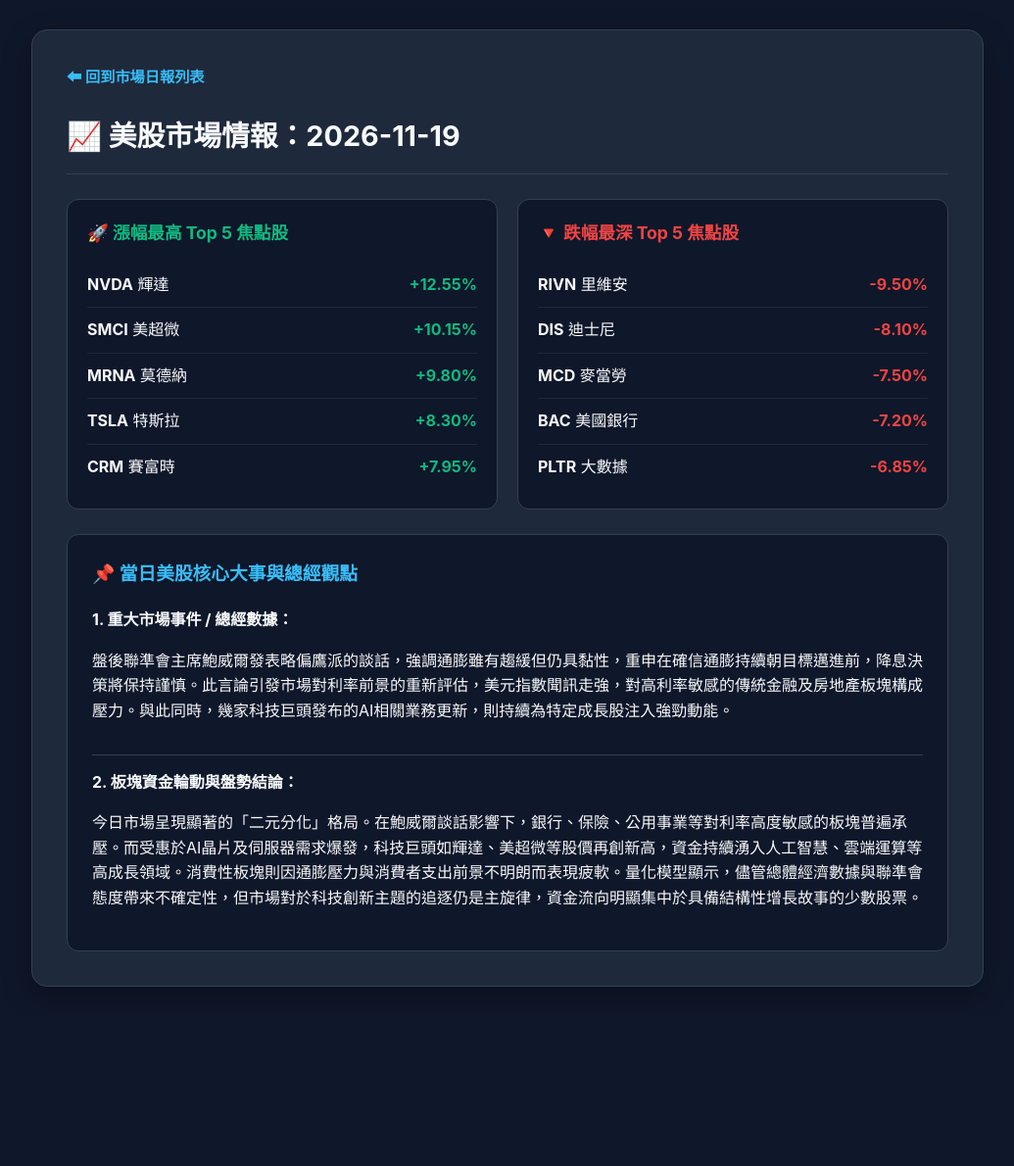
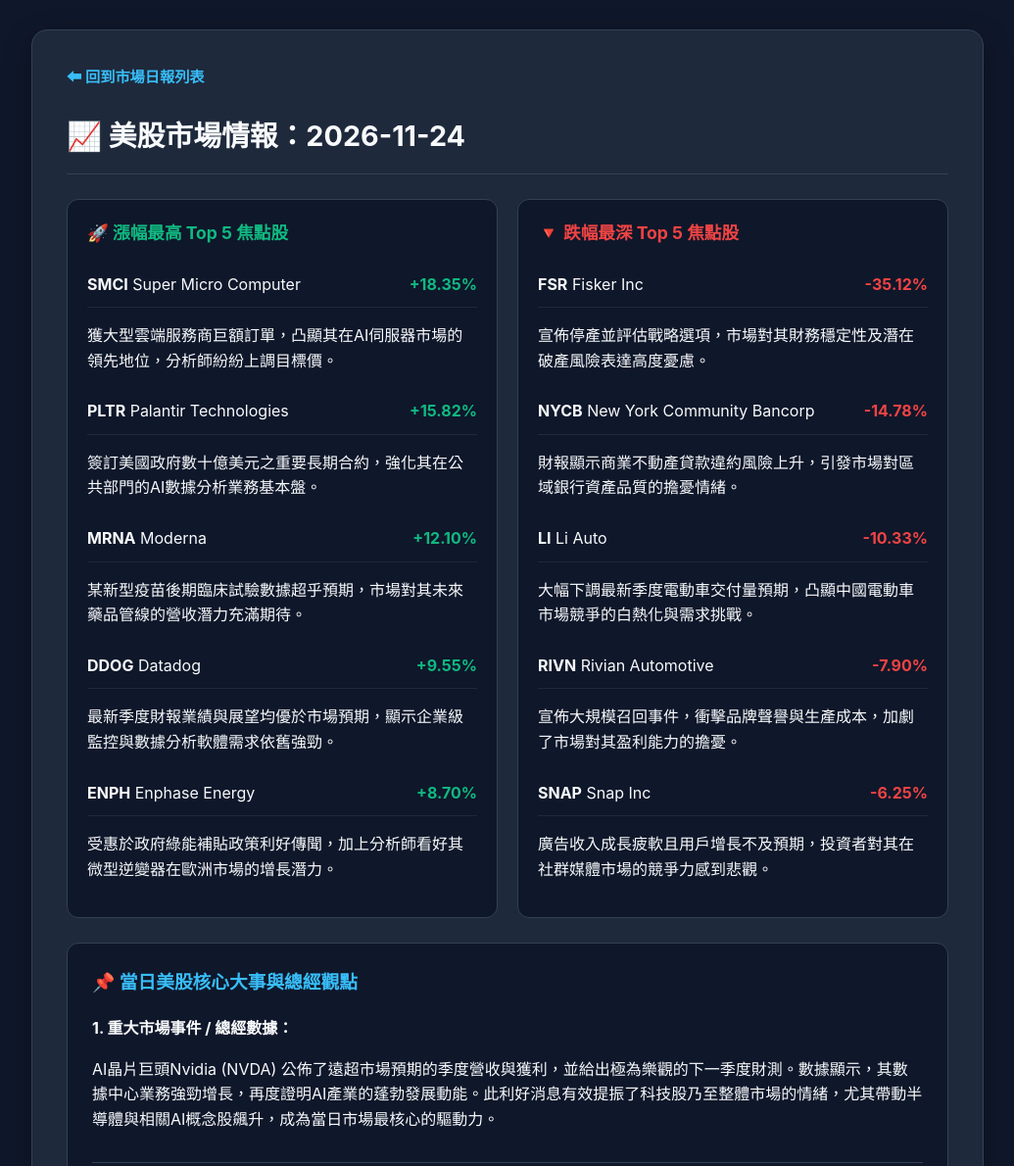
Before and after one commit to xinghanwang68-ui/auto-website-finance, a plain HTML site: page 2026-11-24.html in a window 1280 px wide. Shown: the top 1190 px of the page at 98% size, without its empty margins (122-1157 px from the left). Before the commit the page ends 1037 px from the top, so only its background shows below. Drawn offline with Linux system fonts and the light colour scheme.

Commit message:
Update daily content: 2026-11-24

```diff
--- a/2026-11-19.html
+++ b/2026-11-24.html
@@ -3,7 +3,7 @@
 <head>
     <meta charset="UTF-8">
     <meta name="viewport" content="width=device-width, initial-scale=1.0">
-    <title>美股市場情報 - 2026-11-19</title>
+    <title>美股市場情報 - 2026-11-24</title>
     <style>
         :root {
             --bg-color: #0f172a;
@@ -118,26 +118,36 @@
 <body>
     <div class="container">
         <a href="index.html" class="back-btn">⬅ 回到市場日報列表</a>
-        <h1>📈 美股市場情報：2026-11-19</h1>
+        <h1>📈 美股市場情報：2026-11-24</h1>
         <div class="content"><div class="market-grid">
     <div class="stock-card">
         <h3 style="color: #10b981;">🚀 漲幅最高 Top 5 焦點股</h3>
         <ul class="stock-list">
-            <li class="stock-item"><span><strong>NVDA</strong> 輝達</span><span class="badge-up">+12.55%</span></li>
-            <li class="stock-item"><span><strong>SMCI</strong> 美超微</span><span class="badge-up">+10.15%</span></li>
-            <li class="stock-item"><span><strong>MRNA</strong> 莫德納</span><span class="badge-up">+9.80%</span></li>
-            <li class="stock-item"><span><strong>TSLA</strong> 特斯拉</span><span class="badge-up">+8.30%</span></li>
-            <li class="stock-item"><span><strong>CRM</strong> 賽富時</span><span class="badge-up">+7.95%</span></li>
+            <li class="stock-item"><span><strong>SMCI</strong> Super Micro Computer</span><span class="badge-up">+18.35%</span></li>
+            <p>獲大型雲端服務商巨額訂單，凸顯其在AI伺服器市場的領先地位，分析師紛紛上調目標價。</p>
+            <li class="stock-item"><span><strong>PLTR</strong> Palantir Technologies</span><span class="badge-up">+15.82%</span></li>
+            <p>簽訂美國政府數十億美元之重要長期合約，強化其在公共部門的AI數據分析業務基本盤。</p>
+            <li class="stock-item"><span><strong>MRNA</strong> Moderna</span><span class="badge-up">+12.10%</span></li>
+            <p>某新型疫苗後期臨床試驗數據超乎預期，市場對其未來藥品管線的營收潛力充滿期待。</p>
+            <li class="stock-item"><span><strong>DDOG</strong> Datadog</span><span class="badge-up">+9.55%</span></li>
+            <p>最新季度財報業績與展望均優於市場預期，顯示企業級監控與數據分析軟體需求依舊強勁。</p>
+            <li class="stock-item"><span><strong>ENPH</strong> Enphase Energy</span><span class="badge-up">+8.70%</span></li>
+            <p>受惠於政府綠能補貼政策利好傳聞，加上分析師看好其微型逆變器在歐洲市場的增長潛力。</p>
         </ul>
     </div>
     <div class="stock-card">
         <h3 style="color: #ef4444;">🔻 跌幅最深 Top 5 焦點股</h3>
         <ul class="stock-list">
-            <li class="stock-item"><span><strong>RIVN</strong> 里維安</span><span class="badge-down">-9.50%</span></li>
-            <li class="stock-item"><span><strong>DIS</strong> 迪士尼</span><span class="badge-down">-8.10%</span></li>
-            <li class="stock-item"><span><strong>MCD</strong> 麥當勞</span><span class="badge-down">-7.50%</span></li>
-            <li class="stock-item"><span><strong>BAC</strong> 美國銀行</span><span class="badge-down">-7.20%</span></li>
-            <li class="stock-item"><span><strong>PLTR</strong> 大數據</span><span class="badge-down">-6.85%</span></li>
+            <li class="stock-item"><span><strong>FSR</strong> Fisker Inc</span><span class="badge-down">-35.12%</span></li>
+            <p>宣佈停產並評估戰略選項，市場對其財務穩定性及潛在破產風險表達高度憂慮。</p>
+            <li class="stock-item"><span><strong>NYCB</strong> New York Community Bancorp</span><span class="badge-down">-14.78%</span></li>
+            <p>財報顯示商業不動產貸款違約風險上升，引發市場對區域銀行資產品質的擔憂情緒。</p>
+            <li class="stock-item"><span><strong>LI</strong> Li Auto</span><span class="badge-down">-10.33%</span></li>
+            <p>大幅下調最新季度電動車交付量預期，凸顯中國電動車市場競爭的白熱化與需求挑戰。</p>
+            <li class="stock-item"><span><strong>RIVN</strong> Rivian Automotive</span><span class="badge-down">-7.90%</span></li>
+            <p>宣佈大規模召回事件，衝擊品牌聲譽與生產成本，加劇了市場對其盈利能力的擔憂。</p>
+            <li class="stock-item"><span><strong>SNAP</strong> Snap Inc</span><span class="badge-down">-6.25%</span></li>
+            <p>廣告收入成長疲軟且用戶增長不及預期，投資者對其在社群媒體市場的競爭力感到悲觀。</p>
         </ul>
     </div>
 </div>
@@ -146,11 +156,11 @@
     <h3>📌 當日美股核心大事與總經觀點</h3>
     <div class="news-item">
         <strong>1. 重大市場事件 / 總經數據：</strong>
-        <p>盤後聯準會主席鮑威爾發表略偏鷹派的談話，強調通膨雖有趨緩但仍具黏性，重申在確信通膨持續朝目標邁進前，降息決策將保持謹慎。此言論引發市場對利率前景的重新評估，美元指數聞訊走強，對高利率敏感的傳統金融及房地產板塊構成壓力。與此同時，幾家科技巨頭發布的AI相關業務更新，則持續為特定成長股注入強勁動能。</p>
+        <p>AI晶片巨頭Nvidia (NVDA) 公佈了遠超市場預期的季度營收與獲利，並給出極為樂觀的下一季度財測。數據顯示，其數據中心業務強勁增長，再度證明AI產業的蓬勃發展動能。此利好消息有效提振了科技股乃至整體市場的情緒，尤其帶動半導體與相關AI概念股飆升，成為當日市場最核心的驅動力。</p>
     </div>
     <div class="news-item">
         <strong>2. 板塊資金輪動與盤勢結論：</strong>
-        <p>今日市場呈現顯著的「二元分化」格局。在鮑威爾談話影響下，銀行、保險、公用事業等對利率高度敏感的板塊普遍承壓。而受惠於AI晶片及伺服器需求爆發，科技巨頭如輝達、美超微等股價再創新高，資金持續湧入人工智慧、雲端運算等高成長領域。消費性板塊則因通膨壓力與消費者支出前景不明朗而表現疲軟。量化模型顯示，儘管總體經濟數據與聯準會態度帶來不確定性，但市場對於科技創新主題的追逐仍是主旋律，資金流向明顯集中於具備結構性增長故事的少數股票。</p>
+        <p>在Nvidia財報利好的強勁帶動下，資金呈現瘋狂湧入科技股的態勢，特別是半導體、軟體及雲端服務等AI相關板塊表現尤為突出，成為當日漲幅的主力。與此同時，防禦性板塊、能源及金融等傳統產業股則相對承壓，部分區域銀行受特定利空消息影響表現不佳。市場整體風險偏好顯著提升，呈現出明顯的「科技領漲、其他承壓」格局。投資者普遍對AI的未來前景抱持樂觀態度，但同時也需留意資金過度集中於少數龍頭科技股所帶來的潛在風險，以及其他板塊可能被邊緣化的情況。</p>
     </div>
 </div></div>
     </div>
```
Also changed, not shown: index.html (+1 -1 lines).
